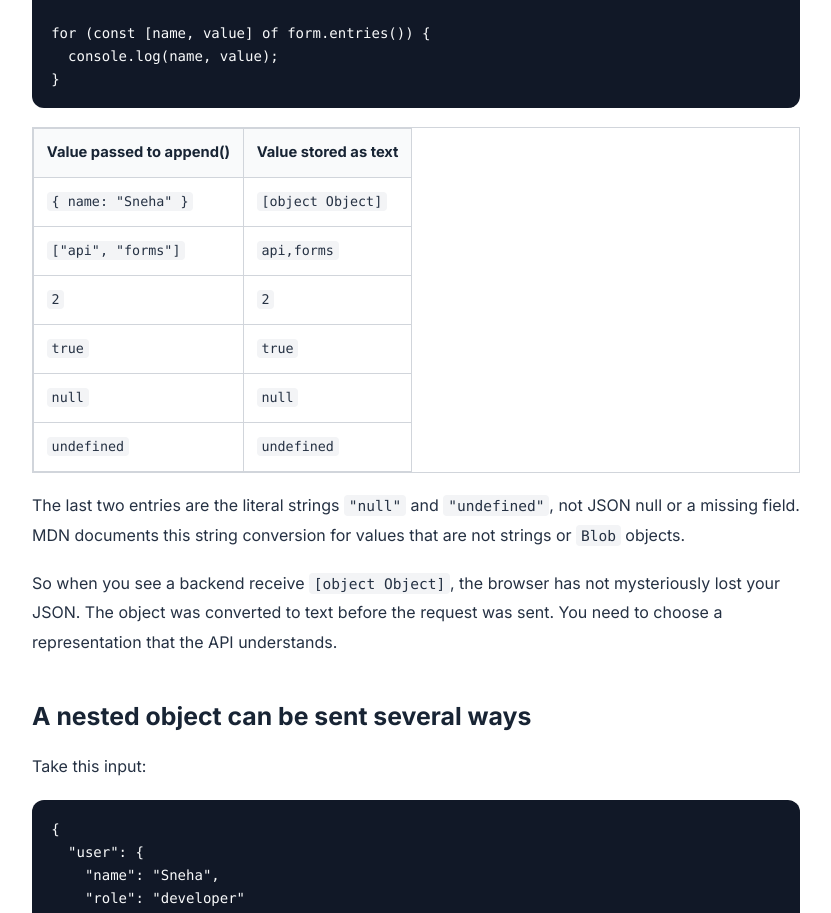
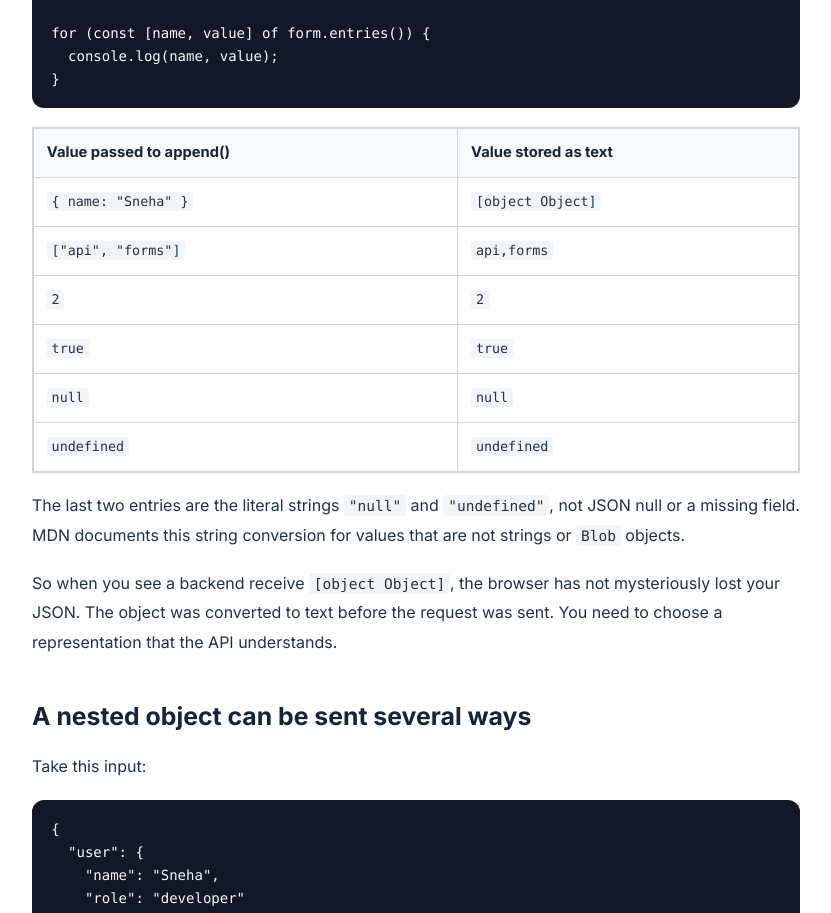
Before and after one commit to vaarunsonawwane-ops/yoryantra-new, a Next.js app: page /blog/nested-json-to-formdata-arrays-objects in a window 1280 px wide. Shown: the part 2000-2913 px from the top of the page, without its empty margins (224-1055 px from the left). Built offline with nearby package versions, Linux system fonts and the light colour scheme.

Commit message:
column table correction

```diff
--- a/app/blog/[slug]/page.tsx
+++ b/app/blog/[slug]/page.tsx
@@ -1,4 +1,5 @@
 import type { Metadata } from "next";
+import type { ComponentProps } from "react";
 import Link from "next/link";
 import { notFound } from "next/navigation";
 import { MDXRemote } from "next-mdx-remote/rsc";
@@ -47,6 +48,19 @@ function readerArticleType(value: string) {
   if (value === "Evergreen") return "Guide";
   if (value === "Comparison / Explainer") return "Comparison";
   return value;
+}
+
+function ScrollableTechnicalTable(props: ComponentProps<"table">) {
+  return (
+    <div
+      className="yoryantra-blog-table-scroll"
+      role="region"
+      aria-label="Technical comparison table"
+      tabIndex={0}
+    >
+      <table {...props} />
+    </div>
+  );
 }
 
 export default async function BlogArticlePage({ params }: PageProps) {
@@ -101,7 +115,7 @@ export default async function BlogArticlePage({ params }: PageProps) {
         </div>
       </header>
       <article className="yoryantra-blog-prose mx-auto mt-9 max-w-3xl">
-        <MDXRemote source={article.content} options={{ mdxOptions: { remarkPlugins: [remarkGfm] } }} />
+        <MDXRemote source={article.content} components={{ table: ScrollableTechnicalTable }} options={{ mdxOptions: { remarkPlugins: [remarkGfm] } }} />
       </article>
       <nav aria-label="Return to Blog" className="mx-auto mt-12 max-w-3xl border-t border-gray-200 pt-7">
         <Link className="yoryantra-blog-back-link inline-flex items-center gap-2 text-sm" href="/blog">← Back to Blog</Link>
--- a/app/blog/blog.css
+++ b/app/blog/blog.css
@@ -66,7 +66,29 @@
 .yoryantra-blog-prose pre { max-width: 100%; overflow-x: auto; border-radius: 12px; background: #111827; color: #f9fafb; padding: 1.1rem 1.2rem; font-size: .875rem; line-height: 1.65; tab-size: 2; }
 .yoryantra-blog-prose pre code { background: transparent; border: 0; padding: 0; color: inherit; white-space: pre; }
 .yoryantra-blog-prose :not(pre) > code { padding: .12rem .3rem; border-radius: .25rem; background: #f3f4f6; font-size: .91em; overflow-wrap: anywhere; }
-.yoryantra-blog-prose table { display: block; max-width: 100%; overflow-x: auto; border-collapse: collapse; border: 1px solid #d1d5db; font-size: .92rem; }
+/* Wrap only tables, not the entire article, to keep two-column tables aligned and
+   let wider technical comparisons scroll horizontally on small screens. */
+.yoryantra-blog-table-scroll {
+  max-width: 100%;
+  overflow-x: auto;
+  overscroll-behavior-x: contain;
+  -webkit-overflow-scrolling: touch;
+  border: 1px solid #d1d5db;
+}
+.yoryantra-blog-table-scroll:focus-visible {
+  outline: 2px solid var(--green);
+  outline-offset: 2px;
+}
+.yoryantra-blog-prose table {
+  display: table;
+  width: 100%;
+  max-width: none;
+  table-layout: auto;
+  margin: 0;
+  border: 0;
+  border-collapse: collapse;
+  font-size: .92rem;
+}
 .yoryantra-blog-prose th, .yoryantra-blog-prose td { padding: .65rem .8rem; text-align: left; border: 1px solid #d1d5db; vertical-align: top; min-width: 7rem; }
 .yoryantra-blog-prose th { background: #f9fafb; color: #182434; font-weight: 700; }
 .yoryantra-blog-prose img { display: block; height: auto; max-width: 100%; }
```
